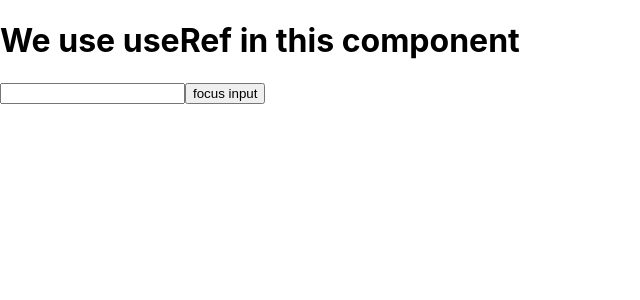
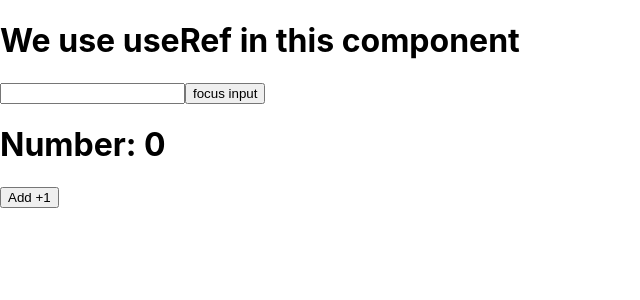
Before and after one commit to vincentferraro/react-basis-meta, a React (Create React App) app: page / in a window 1280 px wide. Shown: the top 300 px of the page, without its empty margins (0-640 px from the left). Built offline with nearby package versions, Linux system fonts and the light colour scheme.

Commit message:
Custom hooks

```diff
--- a/src/App.js
+++ b/src/App.js
@@ -5,12 +5,14 @@ import "./App.css";
 
 // import FetchRandomUser from "./components/advanced/FetchRandomUser";
 // import ReduceComponent from "./components/advanced/ReduceComponent";
+import Number from "./components/advanced/customHooks/Number";
 import RefComponent from "./components/advanced/RefComponent";
 function App() {
 
   return (
     <div>
       <RefComponent />
+      <Number />
     </div>
   );
 }
--- /dev/null
+++ b/src/components/advanced/customHooks/Number.js
@@ -0,0 +1,14 @@
+
+import { useState } from "react"
+import increment from "./increment"
+const Number = ()=>{
+
+    const[number, setNumber]=useState(0)
+
+    return(<>
+    <h1>Number: {number}</h1>
+    <button onClick={()=>{increment(setNumber)}}>Add +1</button>
+        </>)
+
+}
+export default Number;
--- /dev/null
+++ b/src/components/advanced/customHooks/increment.js
@@ -0,0 +1,5 @@
+function increment(setState){
+    setState( prevState => prevState+1)
+}
+
+export default increment
```
